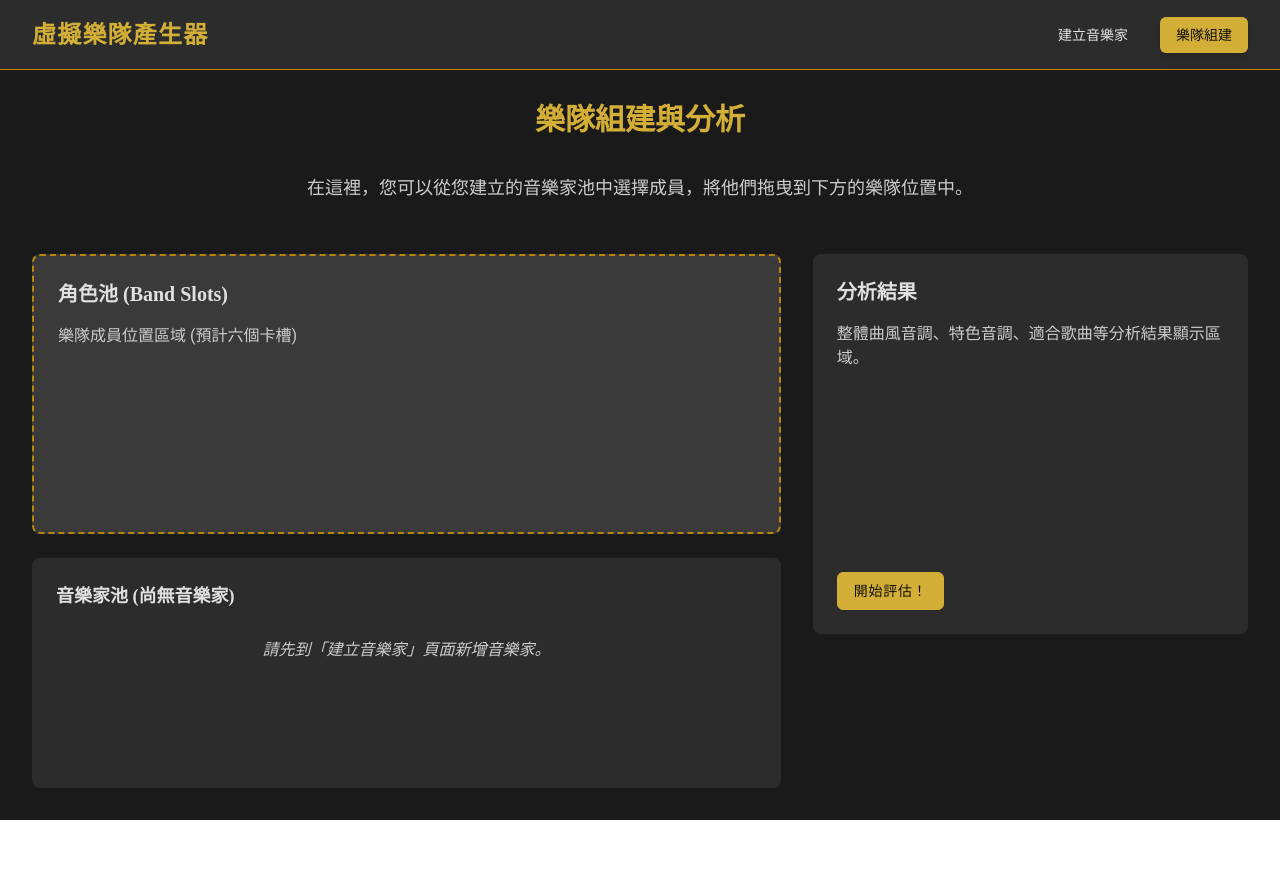
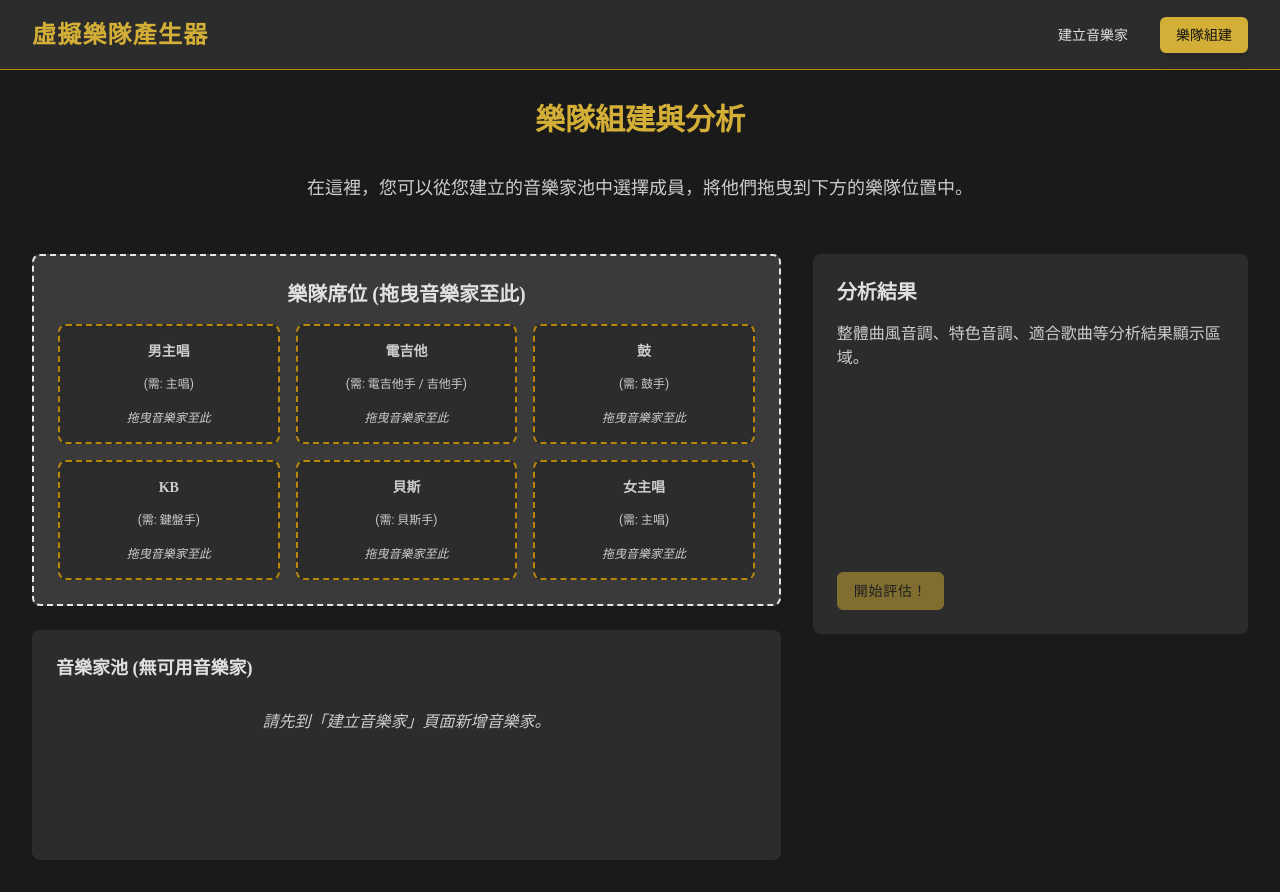
Before and after one commit to EthelHsiao/2025_React_final_project, a React (Vite) app in the folder public_frontend/: page /assemble-band in a window 1280 px wide. Before the commit the page ends 820 px from the top, so only its background shows below. Built offline with nearby package versions, Linux system fonts and the light colour scheme.

Commit message:
Add: drag and drop

```diff
--- a/public_frontend/package.json
+++ b/public_frontend/package.json
@@ -14,6 +14,8 @@
     "@dnd-kit/sortable": "^10.0.0",
     "@dnd-kit/utilities": "^3.2.2",
     "react": "^19.1.0",
+    "react-dnd": "^16.0.1",
+    "react-dnd-html5-backend": "^16.0.1",
     "react-dom": "^19.1.0",
     "react-hook-form": "^7.56.4",
     "react-router-dom": "^7.6.1",
--- a/public_frontend/src/pages/AssembleBandPage.tsx
+++ b/public_frontend/src/pages/AssembleBandPage.tsx
@@ -1,6 +1,8 @@
-import React from 'react';
-import type { Musician } from '../types'; // Import Musician type
-import { MUSICIAN_ROLE_LABELS, SKILL_LEVEL_OPTIONS, VOCAL_RANGE_LABELS, MUSIC_STYLE_LABELS } from '../types'; // For displaying musician details
+import React, { useState, useCallback, useRef } from 'react';
+import { DndProvider, useDrag, useDrop, ConnectDragSource, ConnectDropTarget } from 'react-dnd';
+import { HTML5Backend } from 'react-dnd-html5-backend';
+import type { Musician, InstrumentDetail, BandSlotDefinition, BandMemberSlot, MusicStyle, MusicianRole, InstrumentKey } from '../types';
+import { MUSICIAN_ROLE_LABELS, SKILL_LEVEL_OPTIONS, VOCAL_RANGE_LABELS, MUSIC_STYLE_LABELS, ItemTypes, INSTRUMENT_SLOT_LABELS } from '../types';
 // import './AssembleBandPage.css'; // Removed, styles will be applied via Tailwind CSS
 
 // Re-using button class definitions from MusicianForm for consistency, or these could be global
@@ -11,9 +13,164 @@ interface AssembleBandPageProps {
   musicians: Musician[];
 }
 
+// 定義預設的樂隊位置
+const initialBandSlotDefinitions: BandSlotDefinition[] = [
+  { id: 'male_vocal', label: INSTRUMENT_SLOT_LABELS.male_vocal, allowedRoles: ['vocalist'] },
+  { id: 'electric_guitar', label: INSTRUMENT_SLOT_LABELS.electric_guitar, allowedRoles: ['electric_guitarist', 'guitarist'] },
+  { id: 'drums', label: INSTRUMENT_SLOT_LABELS.drums, allowedRoles: ['drummer'] },
+  { id: 'keyboard', label: INSTRUMENT_SLOT_LABELS.keyboard, allowedRoles: ['keyboardist'] },
+  { id: 'guitar', label: '貝斯', allowedRoles: ['bassist'] }, // 假設吉他槽也可以放貝斯手，或新增專用貝斯槽
+  { id: 'female_vocal', label: INSTRUMENT_SLOT_LABELS.female_vocal, allowedRoles: ['vocalist'] },
+];
+
+
+// 可拖曳的音樂家卡片元件
+interface DraggableMusicianCardProps {
+  musician: Musician;
+}
+
+const DraggableMusicianCard: React.FC<DraggableMusicianCardProps> = ({ musician }) => {
+  const [{ isDragging }, drag] = useDrag(() => ({
+    type: ItemTypes.MUSICIAN,
+    item: { ...musician, type: ItemTypes.MUSICIAN },
+    collect: (monitor) => ({
+      isDragging: !!monitor.isDragging(),
+    }),
+  }));
+
+  return (
+    <li
+      ref={drag as unknown as React.Ref<HTMLLIElement>}
+      className={`bg-card-slot p-3 rounded-lg shadow-md hover:shadow-lg transition-all duration-200 cursor-grab active:cursor-grabbing ${isDragging ? 'opacity-50 ring-2 ring-primary' : ''}`}
+    >
+      <h5 className="text-md font-serif font-semibold text-primary truncate">{musician.name}</h5>
+      {musician.overallPrimaryStyle && (
+        <p className="text-xs text-text-main mb-1">
+          風格: {MUSIC_STYLE_LABELS[musician.overallPrimaryStyle as MusicStyle]}
+        </p>
+      )}
+      <p className="text-xs text-text-secondary_light">專長 ({musician.instruments.length}):</p>
+      <ul className="text-xs text-text-main list-disc list-inside pl-2">
+        {musician.instruments.slice(0, 2).map((inst, index) => (
+          <li key={index} className="truncate">
+            {MUSICIAN_ROLE_LABELS[inst.role as MusicianRole]}
+            {inst.skillLevel && ` (Lvl ${inst.skillLevel})`}
+          </li>
+        ))}
+        {musician.instruments.length > 2 && <li className="text-xs italic">...等 {musician.instruments.length - 2} 項</li>}
+      </ul>
+    </li>
+  );
+};
+
+// 可放置的樂隊位置元件
+interface DroppableBandSlotProps {
+  slot: BandMemberSlot;
+  onDropMusician: (musician: Musician, slotId: InstrumentKey) => void;
+  onRemoveMusician: (slotId: InstrumentKey) => void;
+}
+
+const DroppableBandSlot: React.FC<DroppableBandSlotProps> = ({ slot, onDropMusician, onRemoveMusician }) => {
+  const [{ isOver, canDrop }, drop] = useDrop(() => ({
+    accept: ItemTypes.MUSICIAN,
+    canDrop: (item: Musician) => {
+      const musician = item;
+      return slot.slotDefinition.allowedRoles.some(allowedRole =>
+        musician.instruments.some(inst => inst.role === allowedRole)
+      );
+    },
+    drop: (item: Musician) => onDropMusician(item, slot.slotDefinition.id),
+    collect: (monitor) => ({
+      isOver: !!monitor.isOver(),
+      canDrop: !!monitor.canDrop(),
+    }),
+  }), [slot, onDropMusician, onRemoveMusician]);
+
+  const isActive = isOver && canDrop;
+  let borderColor = 'border-tertiary';
+  if (isActive) {
+    borderColor = 'border-green-500';
+  } else if (canDrop) {
+    borderColor = 'border-yellow-500';
+  }
+
+
+  return (
+    <div
+      ref={drop as unknown as React.Ref<HTMLDivElement>}
+      className={`bg-card p-4 rounded-lg shadow-inner min-h-[120px] flex flex-col justify-between items-center border-2 border-dashed transition-all duration-200
+                  ${isActive ? 'ring-2 ring-green-500 scale-105' : ''}
+                  ${!isActive && canDrop && isOver ? 'ring-2 ring-red-500' : ''}
+                  ${borderColor}`}
+    >
+      <h4 className="text-sm font-serif font-semibold text-secondary_light text-center mb-1">{slot.slotDefinition.label}</h4>
+      <p className="text-xs text-text-tertiary_light_md text-center mb-2">
+        (需: {slot.slotDefinition.allowedRoles.map(role => MUSICIAN_ROLE_LABELS[role as MusicianRole]).join(' / ')})
+      </p>
+      {slot.musician ? (
+        <div className="w-full bg-primary/10 p-2 rounded text-center relative">
+          <p className="text-sm font-semibold text-primary truncate">{slot.musician.name}</p>
+          <p className="text-xs text-text-main truncate">
+            {slot.musician.instruments.find(inst => slot.slotDefinition.allowedRoles.includes(inst.role as MusicianRole))?.role
+              ? MUSICIAN_ROLE_LABELS[slot.musician.instruments.find(inst => slot.slotDefinition.allowedRoles.includes(inst.role as MusicianRole))?.role as MusicianRole]
+              : '未知角色'}
+          </p>
+          <button
+            onClick={() => onRemoveMusician(slot.slotDefinition.id)}
+            className="absolute top-0 right-0 mt-1 mr-1 px-1.5 py-0.5 text-xs bg-red-500 text-white rounded-full hover:bg-red-700 transition-colors"
+            title="移除音樂家"
+          >
+            ✕
+          </button>
+        </div>
+      ) : (
+        <p className="text-xs text-text-tertiary_light_md italic">拖曳音樂家至此</p>
+      )}
+    </div>
+  );
+};
+
+
 const AssembleBandPage: React.FC<AssembleBandPageProps> = ({ musicians }) => {
+  const [bandSlots, setBandSlots] = useState<BandMemberSlot[]>(
+    initialBandSlotDefinitions.map(def => ({ slotDefinition: def, musician: null }))
+  );
+
+  const handleDropMusician = useCallback((droppedMusician: Musician, targetSlotId: InstrumentKey) => {
+    // 檢查音樂家是否已經在其他位置
+    const existingSlot = bandSlots.find(s => s.musician?.id === droppedMusician.id);
+
+    setBandSlots(prevSlots =>
+      prevSlots.map(slot => {
+        // 如果是目標位置，且音樂家符合角色
+        if (slot.slotDefinition.id === targetSlotId &&
+            slot.slotDefinition.allowedRoles.some(role => droppedMusician.instruments.some(inst => inst.role === role))) {
+          return { ...slot, musician: droppedMusician };
+        }
+        // 如果此位置之前有這位音樂家 (處理從一個位置移到另一個位置的情況)
+        if (slot.musician?.id === droppedMusician.id && slot.slotDefinition.id !== targetSlotId) {
+          return { ...slot, musician: null };
+        }
+        return slot;
+      })
+    );
+  }, [bandSlots]);
+
+  const handleRemoveMusician = useCallback((slotIdToRemove: InstrumentKey) => {
+    setBandSlots(prevSlots =>
+      prevSlots.map(slot =>
+        slot.slotDefinition.id === slotIdToRemove ? { ...slot, musician: null } : slot
+      )
+    );
+  }, []);
+
+  // 過濾掉已經被選入樂隊的音樂家，使其不在音樂家池中重複顯示
+  const availableMusicians = musicians.filter(
+    musician => !bandSlots.some(slot => slot.musician?.id === musician.id)
+  );
+
   return (
-    // page-container equivalent
+    <DndProvider backend={HTML5Backend}>
       <div className="max-w-7xl mx-auto px-4 sm:px-6 lg:px-8 py-8">
         {/* assemble-band-page-layout equivalent */}
         <div className="flex flex-col gap-y-5">
@@ -30,42 +187,37 @@ const AssembleBandPage: React.FC<AssembleBandPageProps> = ({ musicians }) => {
             <section className="flex-[2_1_60%] flex flex-col gap-6">
 
               {/* content-box band-slots-area equivalent */}
-            <div className="bg-card-slot border-2 border-dashed border-tertiary rounded-lg p-6 shadow-DEFAULT min-h-[280px]">
-              <h3 id="band-assembly-title" className="text-xl font-serif font-semibold text-secondary mb-4">
-                角色池 (Band Slots)
+              <div className="bg-card-slot border-2 border-dashed border-tertiary_light_md rounded-lg p-6 shadow-DEFAULT min-h-[280px]">
+                <h3 id="band-assembly-title" className="text-xl font-serif font-semibold text-secondary mb-4 text-center">
+                  樂隊席位 (拖曳音樂家至此)
                 </h3>
-              <p className="text-text-main">樂隊成員位置區域 (預計六個卡槽)</p>
+                <div className="grid grid-cols-2 sm:grid-cols-3 gap-4">
+                  {bandSlots.map(slot => (
+                    <DroppableBandSlot
+                      key={slot.slotDefinition.id}
+                      slot={slot}
+                      onDropMusician={handleDropMusician}
+                      onRemoveMusician={handleRemoveMusician}
+                    />
+                  ))}
+                </div>
               </div>
 
               {/* content-box musicians-pool-area equivalent */}
               <div className="bg-card rounded-lg p-6 shadow-DEFAULT min-h-[230px]">
                 <h4 className="text-lg font-serif font-semibold text-secondary mb-3">
-                音樂家池 ({musicians.length > 0 ? `${musicians.length} 位可用` : '尚無音樂家'})
+                  音樂家池 ({availableMusicians.length > 0 ? `${availableMusicians.length} 位可用` : '無可用音樂家'})
                 </h4>
-              {musicians.length === 0 ? (
+                {availableMusicians.length === 0 && bandSlots.every(s => !s.musician) && (
                   <p className="text-text-main italic text-center py-4">請先到「建立音樂家」頁面新增音樂家。</p>
-              ) : (
-                <ul className="grid grid-cols-1 sm:grid-cols-2 md:grid-cols-3 lg:grid-cols-2 xl:grid-cols-3 gap-4 max-h-[500px] overflow-y-auto p-2">
-                  {musicians.map(musician => (
-                    <li key={musician.id} className="bg-card-slot p-4 rounded-lg shadow-md hover:shadow-lg transition-shadow duration-200 cursor-grab active:cursor-grabbing">
-                      <h5 className="text-md font-serif font-semibold text-primary truncate">{musician.name}</h5>
-                      {musician.overallPrimaryStyle && (
-                        <p className="text-xs text-text-main mb-1">
-                          風格: {MUSIC_STYLE_LABELS[musician.overallPrimaryStyle]}
-                        </p>
                 )}
-                      <p className="text-xs text-text-secondary_light">專長:</p>
-                      <ul className="text-xs text-text-main list-disc list-inside pl-2">
-                        {musician.instruments.slice(0, 2).map((inst, index) => (
-                           <li key={index} className="truncate">
-                            {MUSICIAN_ROLE_LABELS[inst.role]}
-                            {inst.skillLevel && ` (Lvl ${inst.skillLevel})`}
-                          </li>
-                        ))}
-                        {musician.instruments.length > 2 && <li className="text-xs italic">...等 {musician.instruments.length} 項</li>}
-                      </ul>
-                      {/* TODO: Add drag handle or make entire card draggable */}
-                    </li>
+                {availableMusicians.length === 0 && !bandSlots.every(s => !s.musician) && (
+                  <p className="text-text-main italic text-center py-4">所有音樂家都已被選入樂隊，或沒有更多符合條件的音樂家。</p>
+                )}
+                {availableMusicians.length > 0 && (
+                  <ul className="grid grid-cols-1 sm:grid-cols-2 md:grid-cols-2 lg:grid-cols-3 xl:grid-cols-3 gap-3 max-h-[400px] overflow-y-auto p-1">
+                    {availableMusicians.map(musician => (
+                      <DraggableMusicianCard key={musician.id} musician={musician} />
                     ))}
                   </ul>
                 )}
@@ -83,9 +235,13 @@ const AssembleBandPage: React.FC<AssembleBandPageProps> = ({ musicians }) => {
                   </h3>
                   <p className="text-text-main">
                     整體曲風音調、特色音調、適合歌曲等分析結果顯示區域。
+                    {/* TODO: Display band analysis based on bandSlots */}
                   </p>
                 </div>
-              <button className={`${buttonPrimaryClasses} mt-6 self-start`}>
+                <button
+                  className={`${buttonPrimaryClasses} mt-6 self-start ${bandSlots.every(s => !s.musician) ? 'opacity-50 cursor-not-allowed' : ''}`}
+                  disabled={bandSlots.every(s => !s.musician)}
+                >
                   開始評估！
                 </button>
               </div>
@@ -94,6 +250,7 @@ const AssembleBandPage: React.FC<AssembleBandPageProps> = ({ musicians }) => {
 
         </div>
       </div>
+    </DndProvider>
   );
 };
 
--- a/public_frontend/src/types/index.ts
+++ b/public_frontend/src/types/index.ts
@@ -97,6 +97,11 @@ export interface Song {
   key?: string; // 例如 "C Major"
 }
 
+// 新增：用於 react-dnd 的拖曳項目類型
+export const ItemTypes = {
+  MUSICIAN: 'musician',
+};
+
 // 樂隊位置的定義，固定六個
 export interface BandSlotDefinition {
   id: InstrumentKey;
@@ -106,9 +111,9 @@ export interface BandSlotDefinition {
 
 // 實際樂隊中一個位置的狀態
 export interface BandMemberSlot {
-  slotId: InstrumentKey; // 對應 BandSlotDefinition 的 id
+  slotDefinition: BandSlotDefinition; // 改為直接嵌入定義，方便取用 allowedRoles 等
   musician: Musician | null; // 放入此位置的音樂家
-  selectedRole: MusicianRole | null; // 如果音樂家有多重角色，需要指定在此位置扮演的角色
+  // selectedRole: MusicianRole | null; // 如果音樂家有多重角色，需要指定在此位置扮演的角色 (暫時移除，簡化初期邏輯)
 }
 
 // 傳送給後端的樂隊資料結構
@@ -137,4 +142,6 @@ export interface DraggableMusician extends Musician {
 export interface DroppableSlot {
   id: InstrumentKey; // 樂隊位置的 ID
   accepts: MusicianRole[]; // 該位置接受的音樂家角色
+  // 新增一個 type 屬性，用於 useDrop 的 accept 參數
+  type: string;
 }
```
Also changed, not shown: 1 other file (tests, documents, lock files or other folders). Lines whose indentation alone changed are shown as unchanged.
